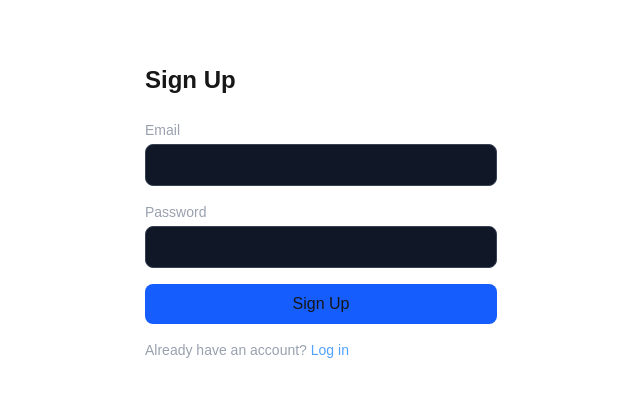
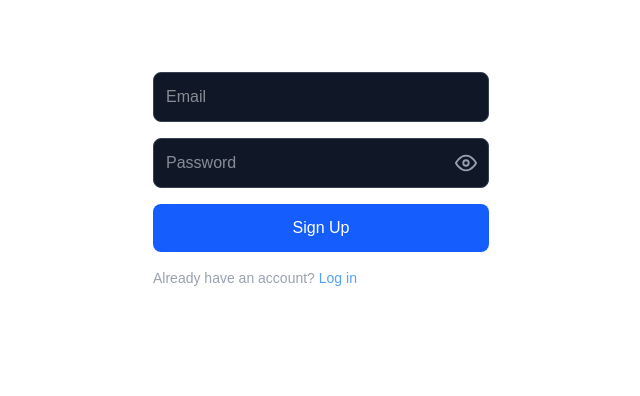
Before and after one commit to Maryann-shipit/c-, a Next.js app: page /signup in a window 1280 px wide. Shown: the top 396 px of the page, without its empty margins (319-959 px from the left). Built offline with nearby package versions, Linux system fonts and the light colour scheme.

Commit message:
Add password toggle and forgot password

```diff
--- /dev/null
+++ b/app/forgot-password/page.tsx
@@ -0,0 +1,39 @@
+"use client";
+import { useState } from "react";
+import Link from "next/link";
+import { createClient } from "@/lib/supabase/client";
+
+export default function ForgotPassword() {
+  const [email, setEmail] = useState("");
+  const [msg, setMsg] = useState("");
+  const [error, setError] = useState("");
+
+  async function handleSubmit(e: React.FormEvent) {
+    e.preventDefault();
+    setError(""); setMsg("");
+    const supabase = createClient();
+    const { error } = await supabase.auth.resetPasswordForEmail(email, {
+      redirectTo: `${window.location.origin}/reset-password`,
+    });
+    if (error) setError(error.message);
+    else setMsg("Check your email for a reset link.");
+  }
+
+  return (
+    <main className="mx-auto max-w-sm p-6 text-white">
+      <h1 className="mb-4 text-2xl font-semibold">Forgot Password</h1>
+      <form onSubmit={handleSubmit} className="space-y-4">
+        <input
+          type="email" required value={email}
+          onChange={(e) => setEmail(e.target.value)}
+          placeholder="Email"
+          className="w-full rounded-lg border border-gray-700 bg-gray-900 p-3"
+        />
+        {error && <p className="text-sm text-red-400">{error}</p>}
+        {msg && <p className="text-sm text-green-400">{msg}</p>}
+        <button className="w-full rounded-lg bg-blue-600 p-3">Send reset link</button>
+      </form>
+      <Link href="/login" className="mt-4 block text-sm text-blue-400">Back to Log in</Link>
+    </main>
+  );
+}
--- a/app/login/page.tsx
+++ b/app/login/page.tsx
@@ -1,72 +1,46 @@
-'use client'
+"use client";
+import { useState } from "react";
+import Link from "next/link";
+import { useRouter } from "next/navigation";
+import { createClient } from "@/lib/supabase/client";
+import PasswordInput from "@/components/PasswordInput";
 
-import { useState } from 'react'
-import { useRouter } from 'next/navigation'
-import Link from 'next/link'
-import { createClient } from '@/lib/supabase/client'
+export default function Login() {
+  const [email, setEmail] = useState("");
+  const [password, setPassword] = useState("");
+  const [error, setError] = useState("");
+  const router = useRouter();
 
-export default function LoginPage() {
-  const [email, setEmail] = useState('')
-  const [password, setPassword] = useState('')
-  const [error, setError] = useState<string | null>(null)
-  const [loading, setLoading] = useState(false)
-  const router = useRouter()
-
-  const handleLogin = async (e: React.FormEvent) => {
-    e.preventDefault()
-    setError(null)
-    setLoading(true)
-
-    const supabase = createClient()
-    const { error } = await supabase.auth.signInWithPassword({ email, password })
-
-    setLoading(false)
-
-    if (error) {
-      setError(error.message)
-    } else {
-      router.push('/dashboard')
-      router.refresh()
-    }
+  async function handleSubmit(e: React.FormEvent) {
+    e.preventDefault();
+    setError("");
+    const supabase = createClient();
+    const { error } = await supabase.auth.signInWithPassword({ email, password });
+    if (error) return setError(error.message);
+    router.push("/dashboard");
+    router.refresh();
   }
 
   return (
-    <div className="max-w-sm mx-auto px-4 py-16">
-      <h1 className="text-2xl font-semibold mb-6">Log In</h1>
-      <form onSubmit={handleLogin} className="space-y-4">
-        <div>
-          <label className="block text-sm mb-1 text-gray-400">Email</label>
-          <input
-            type="email"
-            value={email}
-            onChange={(e) => setEmail(e.target.value)}
-            required
-            className="w-full px-3 py-2 bg-gray-900 border border-gray-700 rounded-lg focus:outline-none focus:border-blue-500"
-          />
-        </div>
-        <div>
-          <label className="block text-sm mb-1 text-gray-400">Password</label>
-          <input
-            type="password"
-            value={password}
-            onChange={(e) => setPassword(e.target.value)}
-            required
-            className="w-full px-3 py-2 bg-gray-900 border border-gray-700 rounded-lg focus:outline-none focus:border-blue-500"
-          />
-        </div>
-        {error && <p className="text-red-400 text-sm">{error}</p>}
-        <button
-          type="submit"
-          disabled={loading}
-          className="w-full py-2 bg-blue-600 hover:bg-blue-500 disabled:opacity-50 rounded-lg font-medium transition-colors"
-        >
-          {loading ? 'Logging in...' : 'Log In'}
-        </button>
+    <main className="mx-auto max-w-sm p-6 text-white">
+      <h1 className="mb-4 text-2xl font-semibold">Log In</h1>
+      <form onSubmit={handleSubmit} className="space-y-4">
+        <input
+          type="email" required value={email}
+          onChange={(e) => setEmail(e.target.value)}
+          placeholder="Email"
+          className="w-full rounded-lg border border-gray-700 bg-gray-900 p-3"
+        />
+        <PasswordInput value={password} onChange={setPassword} />
+        <Link href="/forgot-password" className="block text-sm text-blue-400">
+          Forgot password?
+        </Link>
+        {error && <p className="text-sm text-red-400">{error}</p>}
+        <button className="w-full rounded-lg bg-blue-600 p-3">Log In</button>
       </form>
       <p className="mt-4 text-sm text-gray-400">
-        Don&apos;t have an account?{' '}
-        <Link href="/signup" className="text-blue-400 hover:underline">Sign up</Link>
+        No account? <Link href="/signup" className="text-blue-400">Sign up</Link>
       </p>
-    </div>
-  )
+    </main>
+  );
 }
--- /dev/null
+++ b/app/reset-password/page.tsx
@@ -0,0 +1,32 @@
+"use client";
+import { useState } from "react";
+import { useRouter } from "next/navigation";
+import { createClient } from "@/lib/supabase/client";
+import PasswordInput from "@/components/PasswordInput";
+
+export default function ResetPassword() {
+  const [password, setPassword] = useState("");
+  const [error, setError] = useState("");
+  const router = useRouter();
+
+  async function handleSubmit(e: React.FormEvent) {
+    e.preventDefault();
+    setError("");
+    if (password.length < 6) return setError("Password must be at least 6 characters.");
+    const supabase = createClient();
+    const { error } = await supabase.auth.updateUser({ password });
+    if (error) setError(error.message);
+    else router.push("/dashboard");
+  }
+
+  return (
+    <main className="mx-auto max-w-sm p-6 text-white">
+      <h1 className="mb-4 text-2xl font-semibold">Set New Password</h1>
+      <form onSubmit={handleSubmit} className="space-y-4">
+        <PasswordInput value={password} onChange={setPassword} placeholder="New password" />
+        {error && <p className="text-sm text-red-400">{error}</p>}
+        <button className="w-full rounded-lg bg-blue-600 p-3">Update password</button>
+      </form>
+    </main>
+  );
+}
--- a/app/signup/page.tsx
+++ b/app/signup/page.tsx
@@ -1,82 +1,45 @@
-'use client'
+"use client";
+import { useState } from "react";
+import Link from "next/link";
+import { useRouter } from "next/navigation";
+import { createClient } from "@/lib/supabase/client";
+import PasswordInput from "@/components/PasswordInput";
 
-import { useState } from 'react'
-import Link from 'next/link'
-import { createClient } from '@/lib/supabase/client'
+export default function SignUp() {
+  const [email, setEmail] = useState("");
+  const [password, setPassword] = useState("");
+  const [error, setError] = useState("");
+  const [msg, setMsg] = useState("");
+  const router = useRouter();
 
-export default function SignupPage() {
-  const [email, setEmail] = useState('')
-  const [password, setPassword] = useState('')
-  const [error, setError] = useState<string | null>(null)
-  const [loading, setLoading] = useState(false)
-  const [success, setSuccess] = useState(false)
-
-  const handleSignup = async (e: React.FormEvent) => {
-    e.preventDefault()
-    setError(null)
-    setLoading(true)
-
-    const supabase = createClient()
-    const { error } = await supabase.auth.signUp({ email, password })
-
-    setLoading(false)
-
-    if (error) {
-      setError(error.message)
-    } else {
-      setSuccess(true)
-    }
-  }
-
-  if (success) {
-    return (
-      <div className="max-w-sm mx-auto px-4 py-16">
-        <h1 className="text-2xl font-semibold mb-4">Check your email</h1>
-        <p className="text-gray-400">
-          We sent you a confirmation link. Click it to activate your account, then log in.
-        </p>
-      </div>
-    )
+  async function handleSubmit(e: React.FormEvent) {
+    e.preventDefault();
+    setError(""); setMsg("");
+    const supabase = createClient();
+    const { data, error } = await supabase.auth.signUp({ email, password });
+    if (error) return setError(error.message);
+    if (data.session) router.push("/dashboard");
+    else setMsg("Check your email to confirm your account.");
   }
 
   return (
-    <div className="max-w-sm mx-auto px-4 py-16">
-      <h1 className="text-2xl font-semibold mb-6">Sign Up</h1>
-      <form onSubmit={handleSignup} className="space-y-4">
-        <div>
-          <label className="block text-sm mb-1 text-gray-400">Email</label>
-          <input
-            type="email"
-            value={email}
-            onChange={(e) => setEmail(e.target.value)}
-            required
-            className="w-full px-3 py-2 bg-gray-900 border border-gray-700 rounded-lg focus:outline-none focus:border-blue-500"
-          />
-        </div>
-        <div>
-          <label className="block text-sm mb-1 text-gray-400">Password</label>
-          <input
-            type="password"
-            value={password}
-            onChange={(e) => setPassword(e.target.value)}
-            required
-            minLength={6}
-            className="w-full px-3 py-2 bg-gray-900 border border-gray-700 rounded-lg focus:outline-none focus:border-blue-500"
-          />
-        </div>
-        {error && <p className="text-red-400 text-sm">{error}</p>}
-        <button
-          type="submit"
-          disabled={loading}
-          className="w-full py-2 bg-blue-600 hover:bg-blue-500 disabled:opacity-50 rounded-lg font-medium transition-colors"
-        >
-          {loading ? 'Signing up...' : 'Sign Up'}
-        </button>
+    <main className="mx-auto max-w-sm p-6 text-white">
+      <h1 className="mb-4 text-2xl font-semibold">Sign Up</h1>
+      <form onSubmit={handleSubmit} className="space-y-4">
+        <input
+          type="email" required value={email}
+          onChange={(e) => setEmail(e.target.value)}
+          placeholder="Email"
+          className="w-full rounded-lg border border-gray-700 bg-gray-900 p-3"
+        />
+        <PasswordInput value={password} onChange={setPassword} />
+        {error && <p className="text-sm text-red-400">{error}</p>}
+        {msg && <p className="text-sm text-green-400">{msg}</p>}
+        <button className="w-full rounded-lg bg-blue-600 p-3">Sign Up</button>
       </form>
       <p className="mt-4 text-sm text-gray-400">
-        Already have an account?{' '}
-        <Link href="/login" className="text-blue-400 hover:underline">Log in</Link>
+        Already have an account? <Link href="/login" className="text-blue-400">Log in</Link>
       </p>
-    </div>
-  )
+    </main>
+  );
 }
--- /dev/null
+++ b/components/PasswordInput.tsx
@@ -0,0 +1,44 @@
+"use client";
+import { useState } from "react";
+
+export default function PasswordInput({
+  value,
+  onChange,
+  placeholder = "Password",
+}: {
+  value: string;
+  onChange: (v: string) => void;
+  placeholder?: string;
+}) {
+  const [show, setShow] = useState(false);
+
+  return (
+    <div className="relative">
+      <input
+        type={show ? "text" : "password"}
+        value={value}
+        onChange={(e) => onChange(e.target.value)}
+        placeholder={placeholder}
+        required
+        className="w-full rounded-lg border border-gray-700 bg-gray-900 p-3 pr-12 text-white"
+      />
+      <button
+        type="button"
+        onClick={() => setShow(!show)}
+        aria-label={show ? "Hide password" : "Show password"}
+        className="absolute right-3 top-1/2 -translate-y-1/2 text-gray-400"
+      >
+        {show ? (
+          <svg width="22" height="22" fill="none" stroke="currentColor" strokeWidth="2" viewBox="0 0 24 24">
+            <path d="M17.94 17.94A10.9 10.9 0 0 1 12 20C5 20 1 12 1 12a18.5 18.5 0 0 1 5.06-5.94M9.9 4.24A10.9 10.9 0 0 1 12 4c7 0 11 8 11 8a18.5 18.5 0 0 1-2.16 3.19M1 1l22 22" />
+          </svg>
+        ) : (
+          <svg width="22" height="22" fill="none" stroke="currentColor" strokeWidth="2" viewBox="0 0 24 24">
+            <path d="M1 12s4-8 11-8 11 8 11 8-4 8-11 8-11-8-11-8z" />
+            <circle cx="12" cy="12" r="3" />
+          </svg>
+        )}
+      </button>
+    </div>
+  );
+}
```
